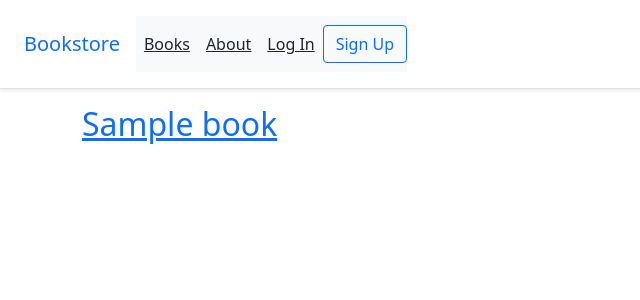
After one commit to andreytp/django_for_professionals, a Django app: page /books/ in a window 1280 px wide. The commit adds this page. Shown: the top 300 px of the page, without its empty margins (0-640 px from the left). Run offline with Django 3.2, Linux system fonts and the light colour scheme; tables that the repository leaves empty hold one stand-in row (values such as "Sample post"); parts of the project's set-up code (start-up, migrations or seed data) failed here and were passed over.

Commit message:
ch10 (#12)

```diff
--- /dev/null
+++ b/books/books/apps.py
@@ -0,0 +1,6 @@
+from django.apps import AppConfig
+
+
+class BooksConfig(AppConfig):
+    default_auto_field = 'django.db.models.BigAutoField'
+    name = 'books'
--- /dev/null
+++ b/books/books/models.py
@@ -0,0 +1,19 @@
+import uuid
+from django.db import models
+from django.urls import reverse
+
+class Book(models.Model):
+    id = models.UUIDField(
+        primary_key=True,
+        default=uuid.uuid4,
+        editable=False
+    )
+    title = models.CharField(max_length=200)
+    author = models.CharField(max_length=200)
+    price = models.DecimalField(max_digits=6, decimal_places=2)
+
+    def __str__(self):
+        return self.title
+
+    def get_absolute_url(self):
+        return reverse('book_detail', args=[(self.id), ])
--- /dev/null
+++ b/books/books/urls.py
@@ -0,0 +1,9 @@
+from django.urls import path
+
+
+from .views import BookListView, BookDetailView
+
+urlpatterns = [
+    path('', BookListView.as_view(), name='book_list'),
+    path('<uuid:pk>', BookDetailView.as_view(), name='book_detail'),
+]
--- /dev/null
+++ b/books/books/views.py
@@ -0,0 +1,16 @@
+from django.views.generic import ListView, DetailView
+
+from .models import Book
+
+
+class BookListView(ListView):
+    model = Book
+
+    context_object_name = 'book_list'
+
+    template_name = 'books/book_list.html'
+
+class BookDetailView(DetailView):
+    model = Book
+    context_object_name = 'book'
+    template_name = 'books/book_detail.html'
--- a/books/bookstore_project/settings.py
+++ b/books/bookstore_project/settings.py
@@ -61,6 +61,7 @@ INSTALLED_APPS = [
 
     'users.apps.UsersConfig',
     'pages.apps.PagesConfig',
+    'books.apps.BooksConfig',
 ]
 
 # django-crispy-forms
@@ -77,6 +78,8 @@ MIDDLEWARE = [
 ]
 
 ROOT_URLCONF = 'bookstore_project.urls'
+
+APPEND_SLASH = False
 
 TEMPLATES = [
     {
--- a/books/bookstore_project/urls.py
+++ b/books/bookstore_project/urls.py
@@ -21,5 +21,6 @@ urlpatterns = [
     path('admin/', admin.site.urls),
     path('accounts/', include('allauth.urls')),
     path('', include('pages.urls')),
+    path('books/', include('books.urls')),
 
 ]
--- a/books/templates/_base.html
+++ b/books/templates/_base.html
@@ -19,6 +19,7 @@
       font-weight-normal">Bookstore</a>
       <nav class="navbar navbar-expand-lg navbar-light bg-light">
       <div class="collapse navbar-collapse" id="navbarSupportedContent">
+        <a class="p-2 text-dark" href="{% url 'book_list' %}">Books</a>
         <a class="p-2 text-dark" href="{% url 'about' %}">About</a>
         {% if user.is_authenticated %}
           <a class="p-2 text-dark" href="{% url 'account_logout' %}">Log Out</a>
--- /dev/null
+++ b/books/templates/books/book_list.html
@@ -0,0 +1,13 @@
+{% extends '_base.html' %}
+
+{% block title %}
+    Books
+{% endblock title %}
+
+{% block content %}
+{% for book in book_list %}
+<div>
+    <h2><a href="{{ book.get_absolute_url }}">{{ book.title }}</a></h2>
+</div>
+{% endfor %}
+{% endblock content %}
```
Also changed, not shown: books/books/admin.py (added, +9 -0 lines), books/books/tests.py (added, +36 -0 lines), books/templates/books/book_detail.html (added, +9 -0 lines), books/books/__init__.py (added), books/books/migrations/0001_initial.py (added), books/books/migrations/__init__.py (added).
